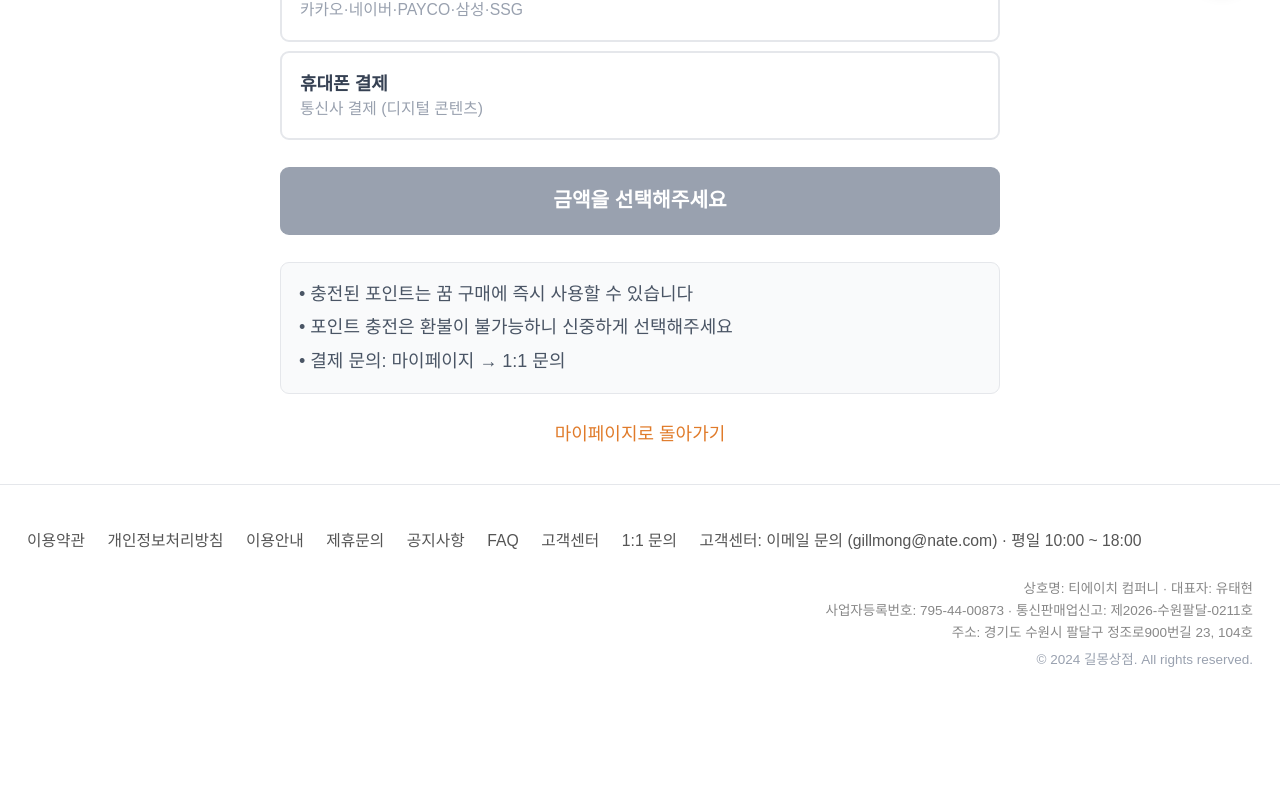
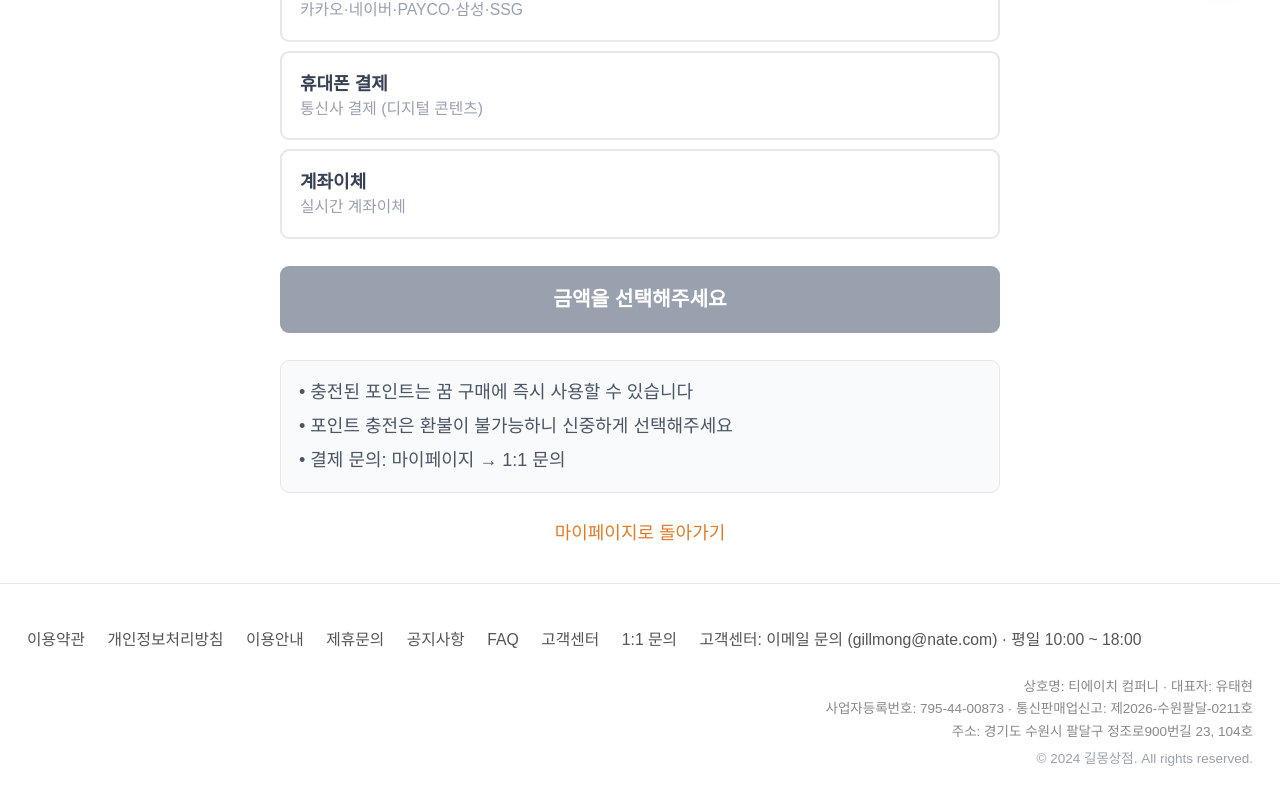
Before and after one commit to rorhkdcns/gillmong, a Next.js app: page /charge in a window 1280 px wide. Shown: the part 787-1592 px from the top of the page. Before the commit the page ends 1501 px from the top, so only its background shows below. Built offline with nearby package versions, Linux system fonts and the light colour scheme; no server answers.

Commit message:
feat: 결제수단 계좌이체 추가 (vbank 제외 4개)

```diff
--- a/src/app/charge/page.tsx
+++ b/src/app/charge/page.tsx
@@ -12,6 +12,7 @@ const METHODS = [
   { id: 'card',           label: '신용·체크카드', desc: '국내외 모든 카드' },
   { id: 'cardAndEasyPay', label: '간편결제',      desc: '카카오·네이버·PAYCO·삼성·SSG' },
   { id: 'cellphone',      label: '휴대폰 결제',   desc: '통신사 결제 (디지털 콘텐츠)' },
+  { id: 'trans',          label: '계좌이체',      desc: '실시간 계좌이체' },
 ]
 
 declare global {
```
